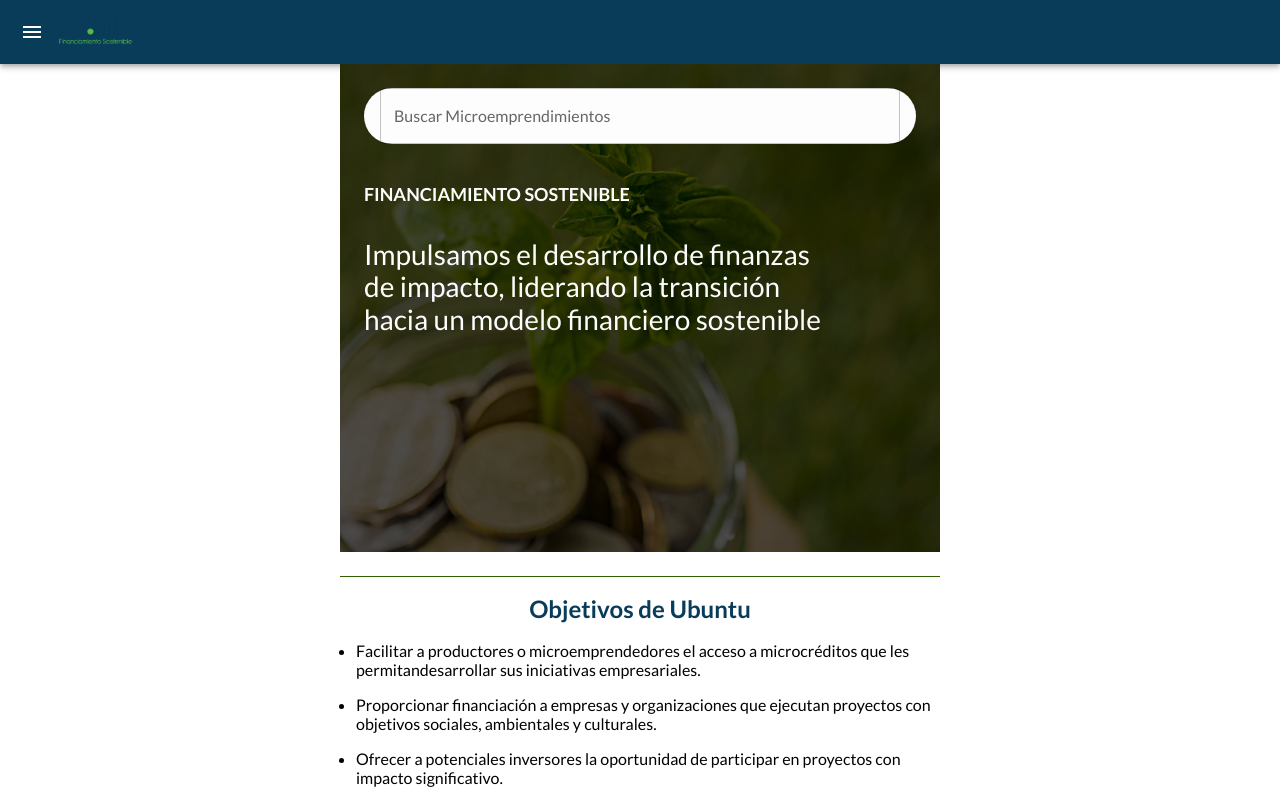
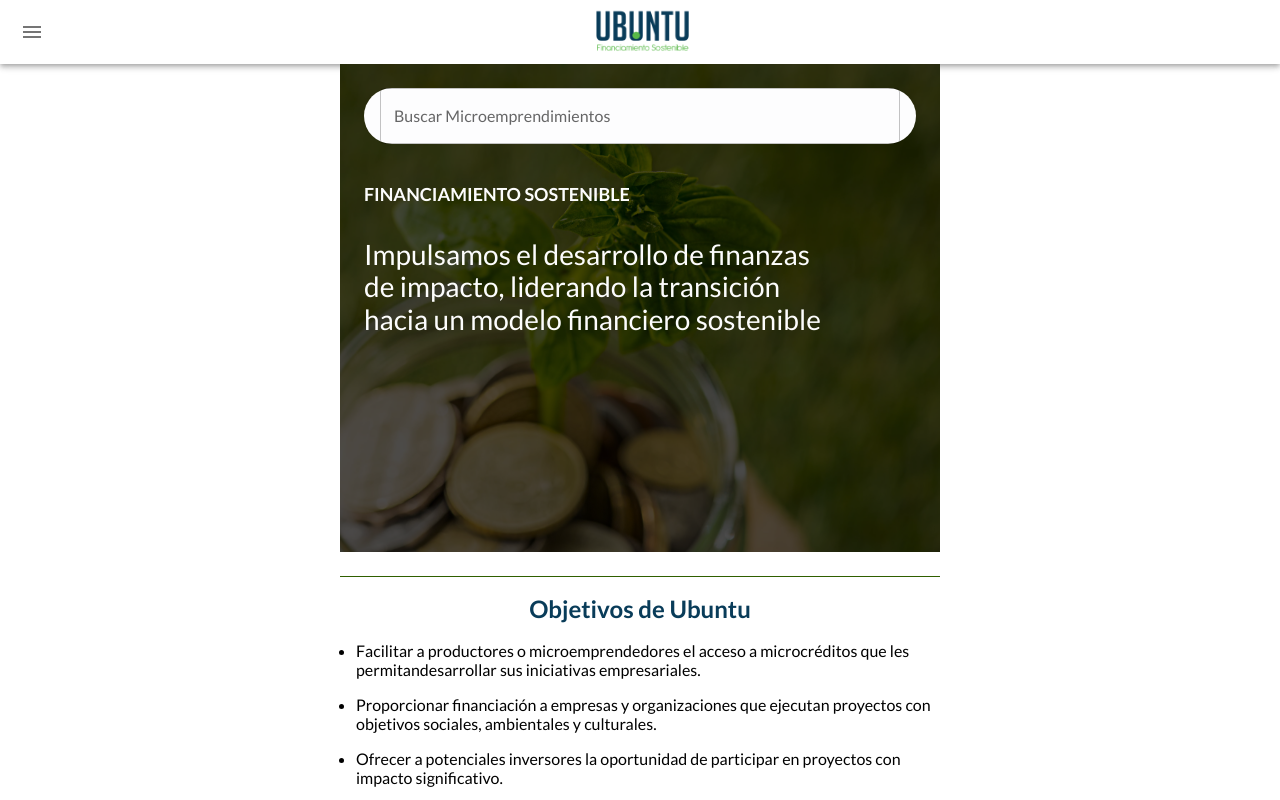
Before and after one commit to zEstebanz/Ubuntu-Semillero, a React (Vite) app: page / in a window 1280 px wide. Shown: the top 800 px of the page. Built offline with nearby package versions, Linux system fonts and the light colour scheme.

Commit message:
NavBar finished

```diff
--- /dev/null
+++ b/src/components/DrawerList.jsx
@@ -0,0 +1,5 @@
+function DrawerList() {
+  return <div>DrawerList</div>;
+}
+
+export default DrawerList;
--- a/src/components/NavBar.jsx
+++ b/src/components/NavBar.jsx
@@ -3,41 +3,43 @@ import {
   AppBar,
   Box,
   Drawer,
+  Grid,
   IconButton,
   Toolbar,
   Typography,
 } from "@mui/material";
 import { useState } from "react";
 import logo from "../assets/logoUbuntu.png";
+import { Link } from "react-router-dom";
+import DrawerList from "./DrawerList";
 
 function NavBar() {
   const [open, setOpen] = useState(false);
   return (
-    /*     <Box component="nav" display="flex" width="100%">
-      <IconButton onClick={() => setOpen(open)}>
-        <Menu height="6rem" />
-      </IconButton>
-      <Box right="-24%" position="relative">
-        <img src={logo} alt="logo-ubuntu" />
-      </Box>
-      <Drawer open={open} onClose={() => setOpen(false)}></Drawer>
-    </Box> */
-
-    <AppBar position="static">
+    <AppBar position="static" color="transparent">
       <Toolbar>
-        <IconButton edge="start" color="inherit" aria-label="menu">
+        <IconButton
+          edge="start"
+          color="common.black"
+          aria-label="menu"
+          onClick={() => setOpen(open)}
+        >
           <Menu />
         </IconButton>
         <Box
-          sx={{
-            flexGrow: 1,
-          }}
+          display="flex"
+          width="100%"
+          marginRight="1.5rem"
+          justifyContent="center"
         >
-          <Typography variant="h6">
-            <img src={logo} alt="Logo" height="40" />
-          </Typography>
+          <Link to="/">
+            <img src={logo} alt="Logo" height="50" />
+          </Link>
         </Box>
       </Toolbar>
+      <Drawer open={open} onClose={() => setOpen(false)}>
+        <DrawerList />
+      </Drawer>
     </AppBar>
   );
 }
--- a/src/components/landing/LandingPosts.jsx
+++ b/src/components/landing/LandingPosts.jsx
@@ -75,6 +75,7 @@ function LandingPosts() {
             width: "10rem",
             borderRadius: "2rem",
             padding: "0.5rem 1.4rem",
+            marginTop: "1rem",
             marginBottom: "1rem",
             textTransform: "none",
           }}
```
